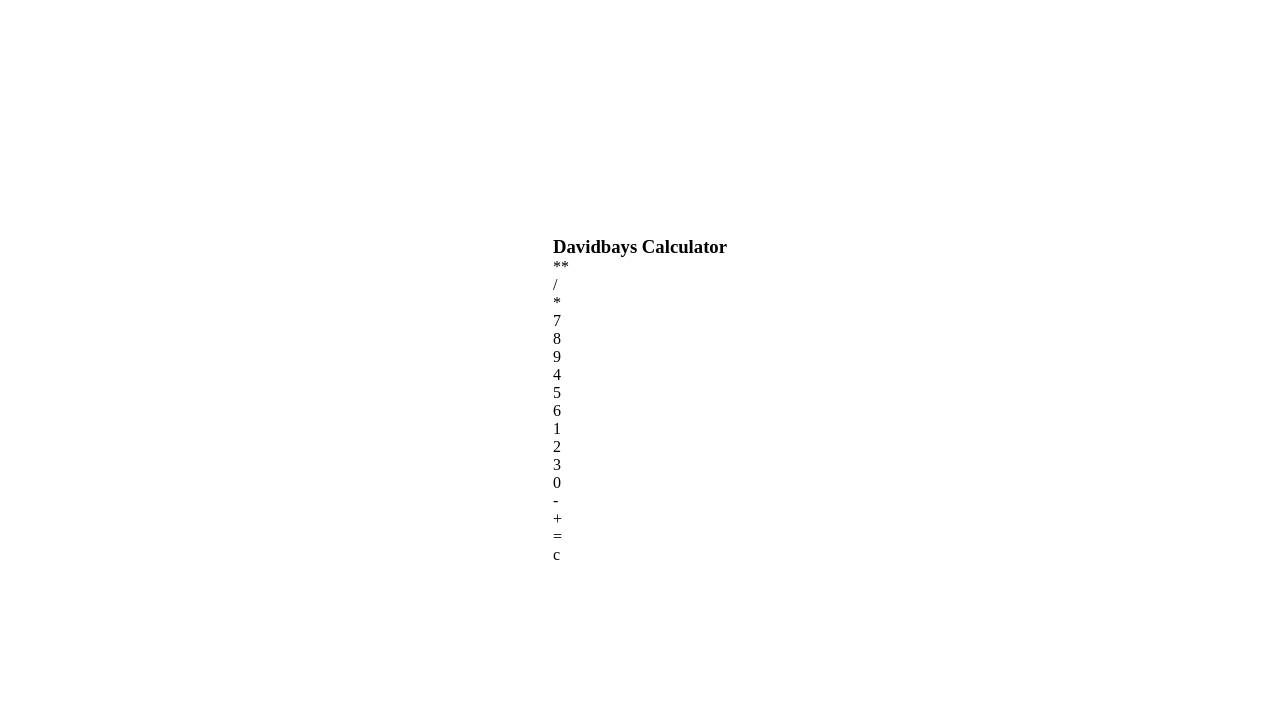
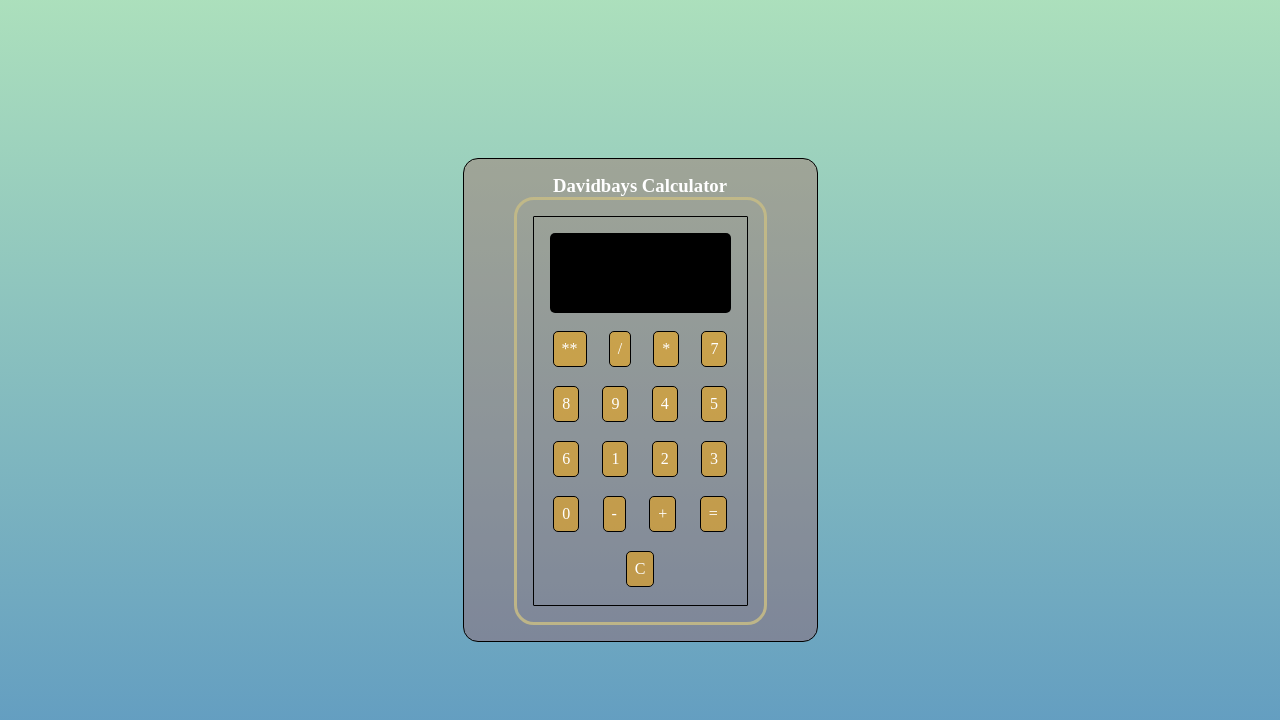
Before and after one commit to David4bay/Calculator, a plain HTML site: page index.html in a window 1280 px wide. Drawn offline with Linux system fonts and the light colour scheme.

```diff
--- a/index.html
+++ b/index.html
@@ -11,7 +11,8 @@
     <main>
         <div class="calc-wrapper">
             <h3>Davidbays Calculator</h3>
-            <div class="cal-body">
+            <div class="calc-body">
+                    <div class="result"></div>
                     <div class="numbers">**</div>
                     <div class="numbers">/</div>
                     <div class="numbers">*</div>
@@ -28,9 +29,10 @@
                     <div class="numbers">-</div>
                     <div class="numbers">+</div>
                     <div class="numbers">=</div>
-                    <div class="numbers">c</div>
+                    <div class="numbers">C</div>
             </div>
         </div>
     </main>
+    <script src="./script/script.js"></script>
 </body>
 </html>
--- a/styles/styles.scss
+++ b/styles/styles.scss
@@ -14,3 +14,70 @@ body {
     min-height: 100vh;
     overflow-x: hidden;
 }
+
+main {
+    display: flex;
+    min-height: 100vh;
+    background: linear-gradient(3turn, hsla(205, 55%, 45%, 0.8), hsla(139, 45%, 55%, 0.5));
+}
+
+div {
+
+    &.calc-wrapper {
+        display: flex;
+        flex-direction: column;
+        width: 355px;
+        padding: 1rem;
+        border: 1px solid black;
+        border-radius: 15px;
+        margin: auto;
+        justify-content: center;
+        align-items: center;
+        background-color: hsla(0, 45%, 45%, 0.3);
+
+        h3 {
+            color: #fff;
+        }
+    }
+
+    &.calc-body {
+        display: flex;
+        flex-direction: row;
+        flex-wrap: wrap;
+        width: 215px;
+        outline: 1px solid black;
+        outline-offset: 1rem;
+        outline-width: 0.2rem;
+        outline-color: hsla(50, 35%, 65%, 0.9);
+        gap: 1rem;
+        justify-content: space-around;
+        align-items: center;
+        padding: 1rem;
+        margin: 1.2rem;
+        border-radius: 1px;
+        border: 1px solid black;
+    }
+
+    &.numbers {
+        display: flex;
+        padding: 0.5rem;
+        margin: 0.1rem;
+        align-items: center;
+        justify-content: space-around;
+        border: 1px solid black;
+        border-radius: 5px;
+        color: #fff;
+        background-color: hsla(40, 100%, 50%, 0.5);
+    }
+
+    &.result {
+        display: block;
+        color: #fff;
+        width: 100%;
+        height: 10vh;
+        background-color: black;
+        border-radius: 5px;
+    }
+}
+
+div.numbers:hover
```
Also changed, not shown: script/script.js (added), styles/styles.css, 1 other file.
